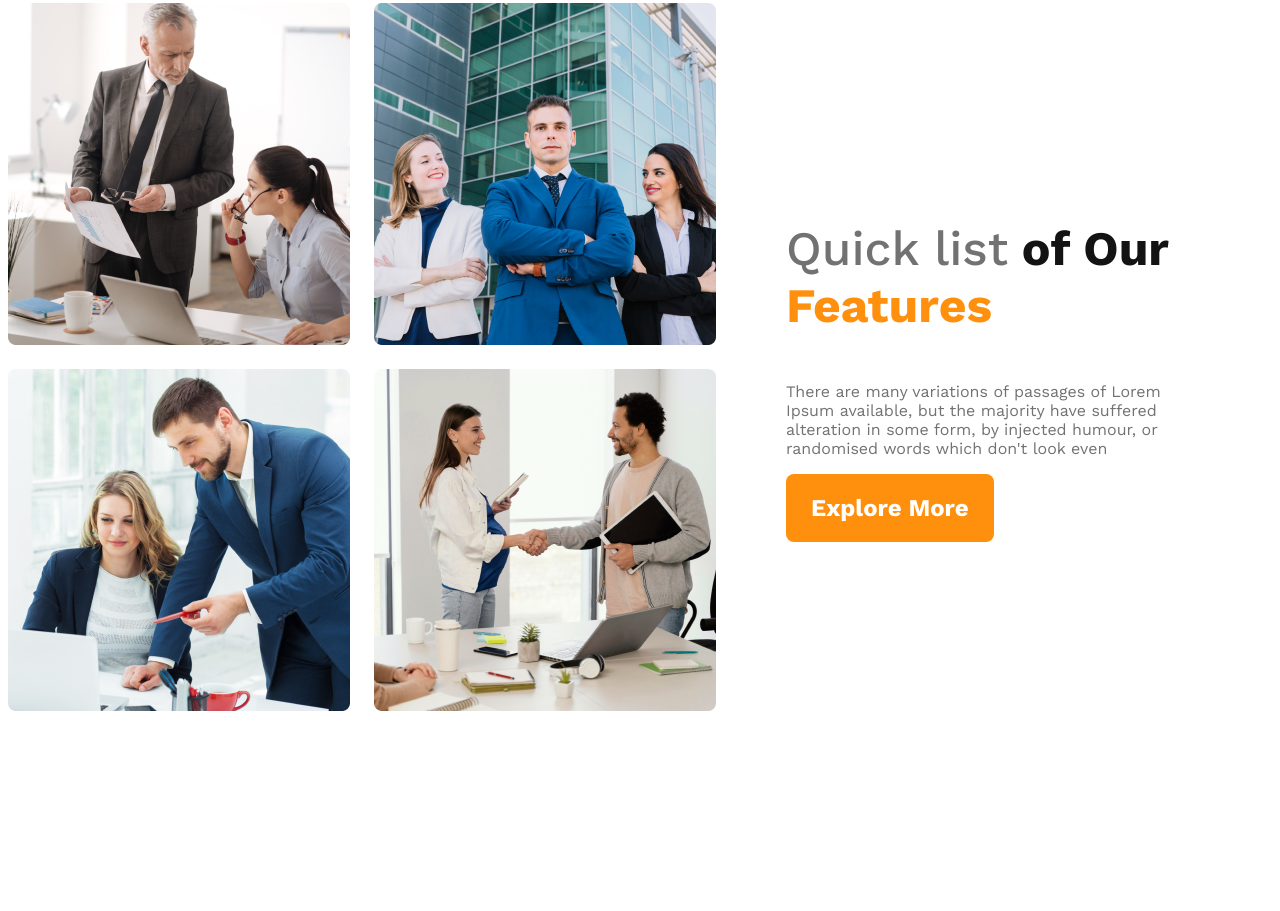
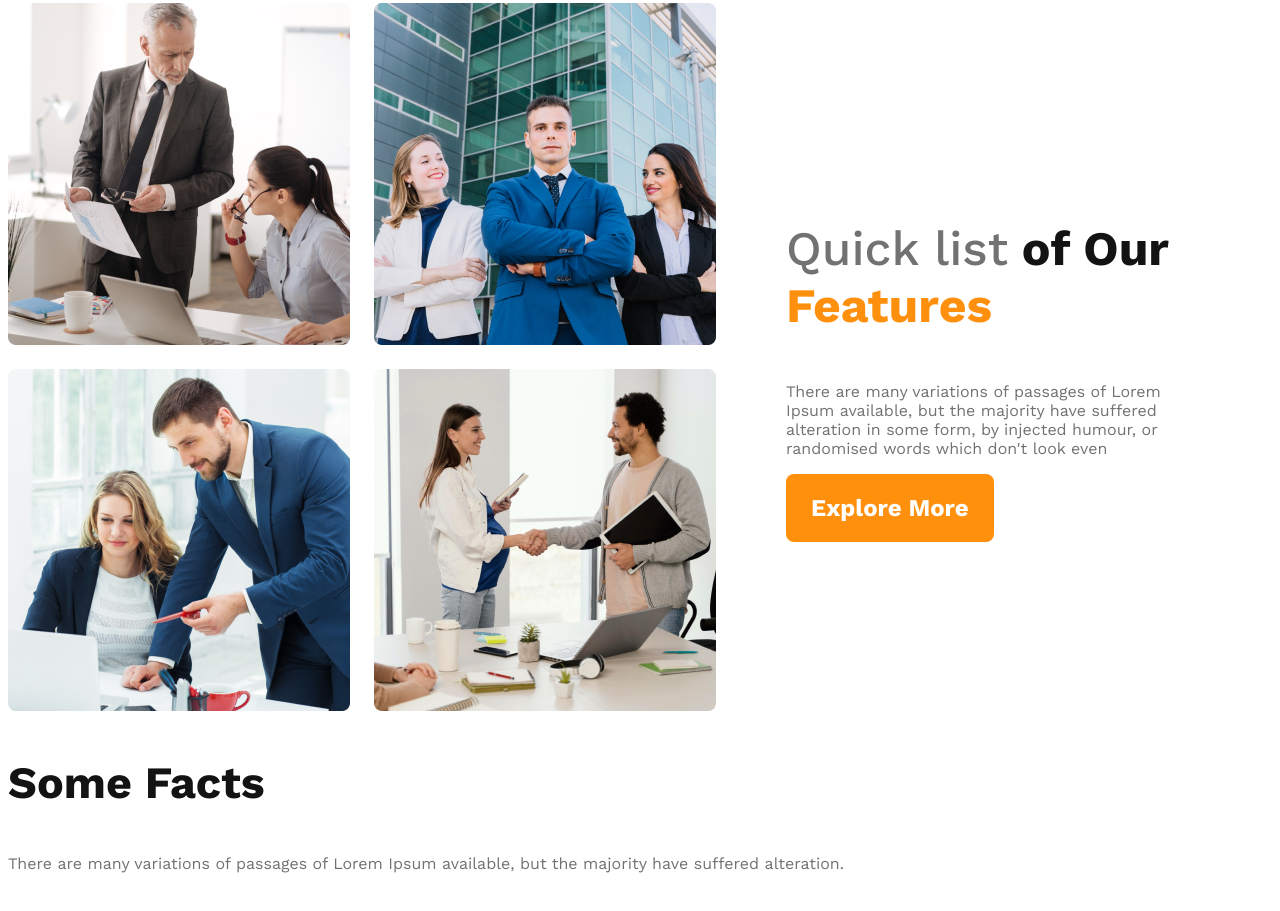
Before and after one commit to alaminniloy/architect-website, a plain HTML site: page index.html in a window 1280 px wide. Shown: the part 1082-1993 px from the top of the page. Before the commit the page ends 1863 px from the top, so only its background shows below. Drawn offline with nearby package versions, Linux system fonts and the light colour scheme.

Commit message:
added some facts section

```diff
--- a/index.html
+++ b/index.html
@@ -34,7 +34,7 @@
     </header>
 
     <main>
-      <!-- Features Section -->
+      <!-- Team Section -->
       <section class="main-container">
         <div class="team-image">
           <img src="images/team1.png" alt="" />
@@ -52,6 +52,16 @@
           <button class="btn-primary">Explore More</button>
         </div>
       </section>
+      <!-- Features section -->
+      <section class="features1">
+
+
+      </section>
+      <!-- Facts section -->
+      <section class="facts">
+        <h3 class="nav-title">Some Facts</h3>
+        <p class="banner-info">There are many variations of passages of Lorem Ipsum available, but the majority have suffered alteration.</p>
+      </section>
     </main>
     <footer></footer>
   </body>
--- a/styles/architect.css
+++ b/styles/architect.css
@@ -21,6 +21,11 @@
   font-size: 1rem;
   font-weight: 400;
 }
+.nav-title {
+  font-size: 2.8rem;
+  color: #131313;
+  font-weight: 700;
+}
 
 /* Header Style */
 header {
@@ -32,11 +37,7 @@ nav {
   justify-content: space-between;
   align-items: center;
 }
-.nav-title {
-  font-size: 2.8rem;
-  color: #131313;
-  font-weight: 700;
-}
+
 
 nav > ul {
   display: flex;
```
